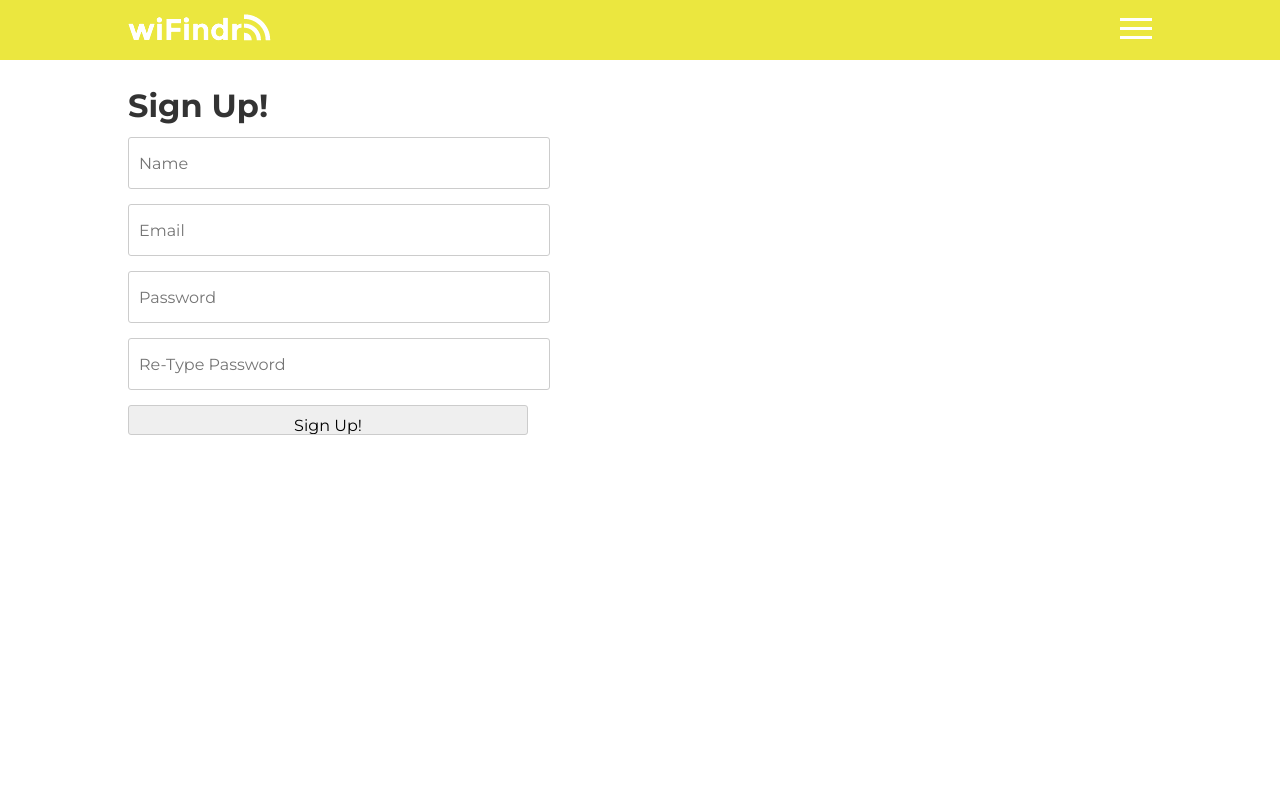
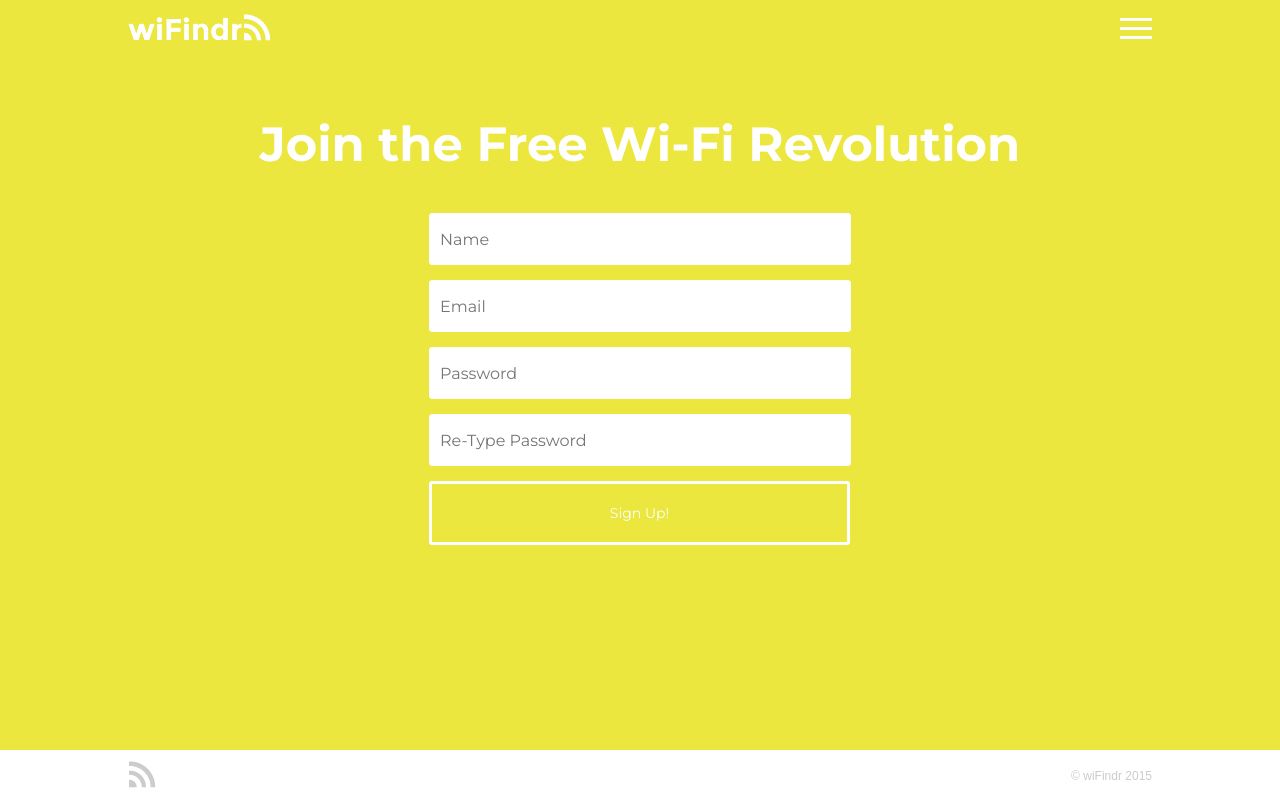
Before and after one commit to aparvez17/wifindr, a PHP site: page /register.html in a window 1280 px wide. Run offline with PHP 8.4, Linux system fonts and the light colour scheme; some libraries are stand-ins or nearby versions.

Commit message:
Results and Registration Page

```diff
--- a/css/animation.css
+++ b/css/animation.css
@@ -1,4 +1,4 @@
-#search-bar{
+#search-bar, #registration input, .result{
 	-webkit-transition: all 0.2s ease-in-out;
   	-moz-transition: all 0.2s ease-in-out;
   	-o-transition: all 0.2s ease-in-out;
--- a/css/style.css
+++ b/css/style.css
@@ -1,5 +1,8 @@
 /* Primary stylesheet for site theme*/
-
+body{
+	background-color: #f8f8f8;
+	overflow-x: hidden;
+}
 .left{
 	float:left;
 }
@@ -37,6 +40,9 @@ h2{
 	width: 1024px;
 	position: relative;
 }
+.halfpage{
+	width:50%;
+}
 .yellow_bg{
     background-color: rgba(235, 231, 63, 1);
 }
@@ -62,6 +68,16 @@ h2{
 	top: 18px;
 	right: 0px;
 	display: block;
+	z-index: 10;
+}
+#menu-wrap{
+	width: 300px;
+	height:100vh;
+	position: absolute;
+	right: -300px;
+	top: 0px;
+	background-color: #f8f8f8;
+	z-index: 9;
 }
 .header-logo{
     margin-top: 12px;
@@ -89,13 +105,13 @@ h2{
 	font-size: 16px;
 	margin: 0px 30px 0px 30px;
 	background-color: #EFEFEF;
-	border: 1px solid #EFEFEF;
+	border: 2px solid #EFEFEF;
 	border-radius: 3px;
 	padding-left: 10px;
 	color: #ccc;
 }
 #search-bar:focus{
-	border: 1px solid #EBE73F;
+	border: 2px solid #EBE73F;
 	color: #000;
 	outline: none;
 }
@@ -120,18 +136,65 @@ h2{
 	margin: 0;
 	padding: 0;
 }
-#registration input{
+#map-canvas-short{
+	height:300px;
+	width: 100%;
+	margin: 0;
+	padding: 0;
+
+}
+#registration input[type=text], #registration input[type=password]{
     display: block;
     width: 400px;
     font-size: 16px;
     font-family: "Montserrat", sans-serif;
     padding: 10px;
     border-radius: 3px;
-    border: 1px solid #ccc;
+    border: 1px solid #fff;
     height: 30px;
     margin: 15px 0px 15px 0px;
 }
 #registration input:focus{
     outline: 0px;
-    border: 1px solid #EBE73F;
+    border: 1px solid #B3A647;
 }
+#registration input[type=submit]{
+	width:421px;
+	padding: 20px;
+	text-align: center;
+	background-color: #EBE73F;
+	font: 14px "Montserrat", sans-serif;
+	color: #fff;
+	border:3px solid #fff;
+	border-radius: 3px;
+}
+#registration input[type=submit]:hover{
+	background-color:#F74B4B;
+}
+.register-heading{
+	padding: 60px 0px 0px 0px;
+}
+.register-wrap{
+	width:422px;
+}
+.result{
+	padding: 20px;
+	height: 200px;
+	width: 192px;
+	float: left;
+	background-color: #EBE73F;
+	color: #fff;
+	font-family: "Montserrat", sans-serif;
+	margin: 10px;
+	border-radius: 4px;
+	border: 1px solid #D5D12E;
+	border-bottom: 3px solid #D5D12E;
+}
+.result:hover{
+	background-color: #F27A45;
+	border: 1px solid #C75F31;
+	border-bottom: 3px solid #C75F31;
+}
+#results-wrap{
+	margin-top: 30px;
+}
--- /dev/null
+++ b/js/menu.js
@@ -0,0 +1,5 @@
+function menu(){
+	menuWrap = document.getElementById("menu-wrap");
+	var right = -200
+
+}
--- a/register.html
+++ b/register.html
@@ -10,15 +10,15 @@
         <link href='http://fonts.googleapis.com/css?family=Montserrat:400,700' rel='stylesheet' type='text/css'>
         <script type="text/javascript" src="js/map.js"></script>
     </head>
-    <body>
+    <body class="yellow_bg">
         <div id="header_wrap" class="yellow_bg">
             <div id="header" class="center">
-                <img src="images/logo/logo_white.png" class="left header-logo">
+                <a href="index.html"><img src="images/logo/logo_white.png" class="left header-logo"></a>
                 <a id="menu_icon" class="right" href="javscript:void(0)"><img src="images/icons/menu_icon.png"/></a>
             </div>
         </div>
-        <div class="page center padding30">
-            <h2>Sign Up!</h2>
+        <h1 class="center-text register-heading">Join the Free Wi-Fi Revolution</h1>
+        <div class="register-wrap center padding30">
             <form id="registration" method="post">
                 <input type="text" placeholder="Name"/>
                 <input type="text" placeholder="Email"/>
@@ -27,5 +27,11 @@
                 <input type="submit" value="Sign Up!" />
             </form>
         </div>
+        <div id="footer_wrap">
+            <div id="footer" class="page center">
+                <img class="left" src="images/logo/footer_icon.png" alt="wiFindr" />
+                <p id="copyright" class="right">&copy; wiFindr 2015</p>
+            </div>
+        </div>
     </body>
 </html>
```
Also changed, not shown: index.html (+9 -8 lines), results.html (added, +37 -0 lines).
